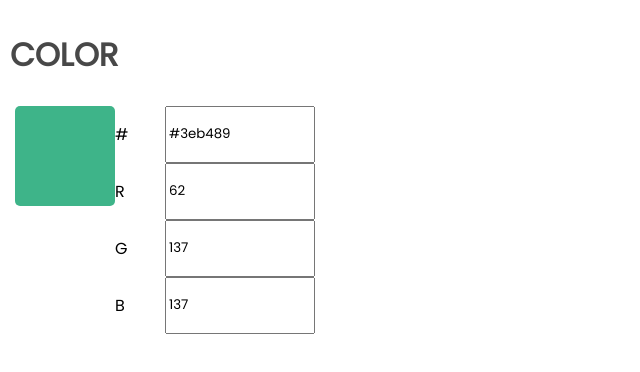
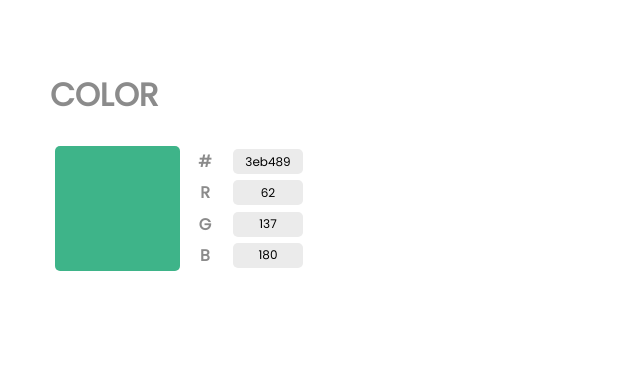
Before and after one commit to karenying/gradient.png, a React (Create React App) app: page / in a window 1280 px wide. Shown: the top 372 px of the page, without its empty margins (0-640 px from the left). Built offline with nearby package versions, Linux system fonts and the light colour scheme.

Commit message:
Format input box

```diff
--- a/src/Components/HexPicker/CurrentColor.js
+++ b/src/Components/HexPicker/CurrentColor.js
@@ -1,17 +1,17 @@
 import React from 'react';
 import '../../Styles/HexPicker/CurrentColor.css';
 
-function hexToRGB(hex, color) {
+function hexToRGB(hex, primary) {
     let s;
-    switch (color) {
+    switch (primary) {
         case 'r':
-            s = hex.substring(1, 3);
+            s = hex.substring(0, 2);
             break;
         case 'g':
-            s = hex.substring(3, 5);
+            s = hex.substring(2, 4);
             break;
         case 'b':
-            s = hex.substring(5, 7);
+            s = hex.substring(4, 6);
             break;
     }
     return parseInt(s, 16);
@@ -19,46 +19,55 @@ function hexToRGB(hex, color) {
 
 class CurrentColor extends React.Component {
     state = {
-        color: '#3eb489',
+        hex: '3eb489',
         r: 62,
         b: 180,
         g: 137,
     };
 
     handleHexChange = (e) => {
-        let color = e.target.value;
-        const r = hexToRGB(color, 'r');
-        const g = hexToRGB(color, 'b');
-        const b = hexToRGB(color, 'b');
-        this.setState({ color, r, g, b });
+        const hex = e.target.value;
+        const r = hexToRGB(hex, 'r');
+        const g = hexToRGB(hex, 'g');
+        const b = hexToRGB(hex, 'b');
+        this.setState({ hex, r, g, b });
     };
 
     handleRChange = (e) => {
         let r = e.target.value;
+        let { hex } = this.state;
+        let rHex = parseInt(r).toString(16);
+        if (rHex.length === 1) {
+            rHex = '0' + rHex;
+        }
+
+        hex = rHex + hex.substring(2, 6);
+        this.setState({ hex, r });
     };
 
     render() {
-        const { color } = this.state;
-        const r = hexToRGB(color, 'r');
-        const g = hexToRGB(color, 'b');
-        const b = hexToRGB(color, 'b');
+        const { hex, r, g, b } = this.state;
         return (
             <div className='current-color-container'>
                 <h1>COLOR</h1>
                 <div className='current-color-content'>
                     <div
                         className='current-color-colorbox'
-                        style={{ backgroundColor: color }}
+                        style={{ backgroundColor: '#' + hex }}
                     ></div>
                     <div className='current-color-info'>
                         <p>#</p>
                         <input
                             type='text'
-                            value={color}
+                            value={hex}
                             onChange={this.handleHexChange}
                         ></input>
                         <p>R</p>
-                        <input type='text' value={r}></input>
+                        <input
+                            type='text'
+                            value={r}
+                            onChange={this.handleRChange}
+                        ></input>
                         <p>G</p>
                         <input type='text' value={g}></input>
                         <p>B</p>
--- a/src/Styles/HexPicker/CurrentColor.css
+++ b/src/Styles/HexPicker/CurrentColor.css
@@ -1,11 +1,11 @@
 .current-color-container {
     display: flex;
     flex-direction: column;
-    padding: 10px;
+    padding: 50px;
 }
 
 .current-color-container h1 {
-    color: #484848;
+    color: #8b8b8b;
     text-align: left;
 }
 
@@ -16,8 +16,8 @@
 
 .current-color-colorbox {
     border-radius: 5px;
-    height: 100px;
-    width: 100px;
+    height: 125px;
+    width: 125px;
 }
 
 .current-color-info {
@@ -25,4 +25,25 @@
     grid-template-columns: 25% 75%;
     grid-template-rows: 25% 25% 25%;
     width: 200px;
+    align-items: center;
 }
+
+.current-color-info p {
+    text-align: center;
+    color: #8b8b8b;
+    font-weight: bold;
+    padding: 0px;
+    margin: 0px;
+}
+
+.current-color-info input[type='text'] {
+    background-color: #ebebeb;
+    border: none;
+    margin: 3px;
+    border-radius: 5px;
+    padding: 0px 10px;
+    font-size: 12px;
+    width: 50px;
+    height: 25px;
+    text-align: center;
+}
```
